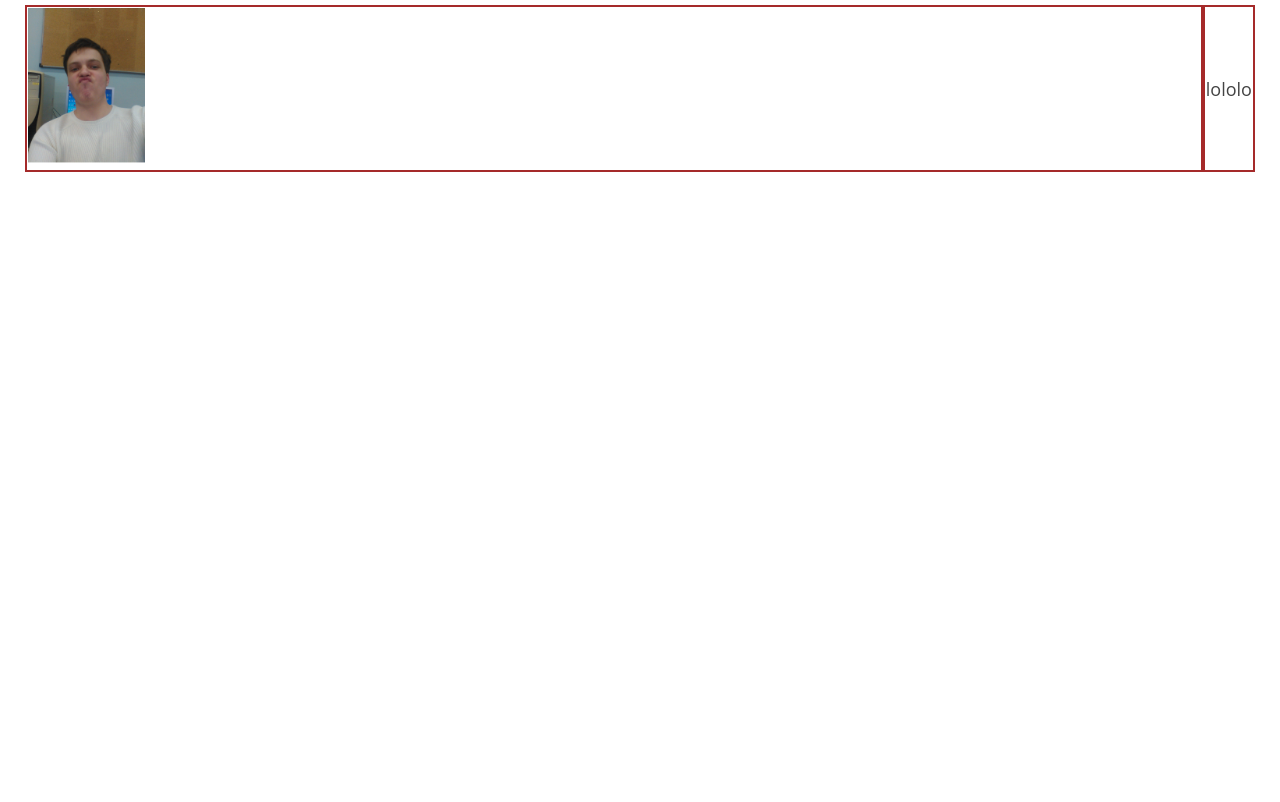
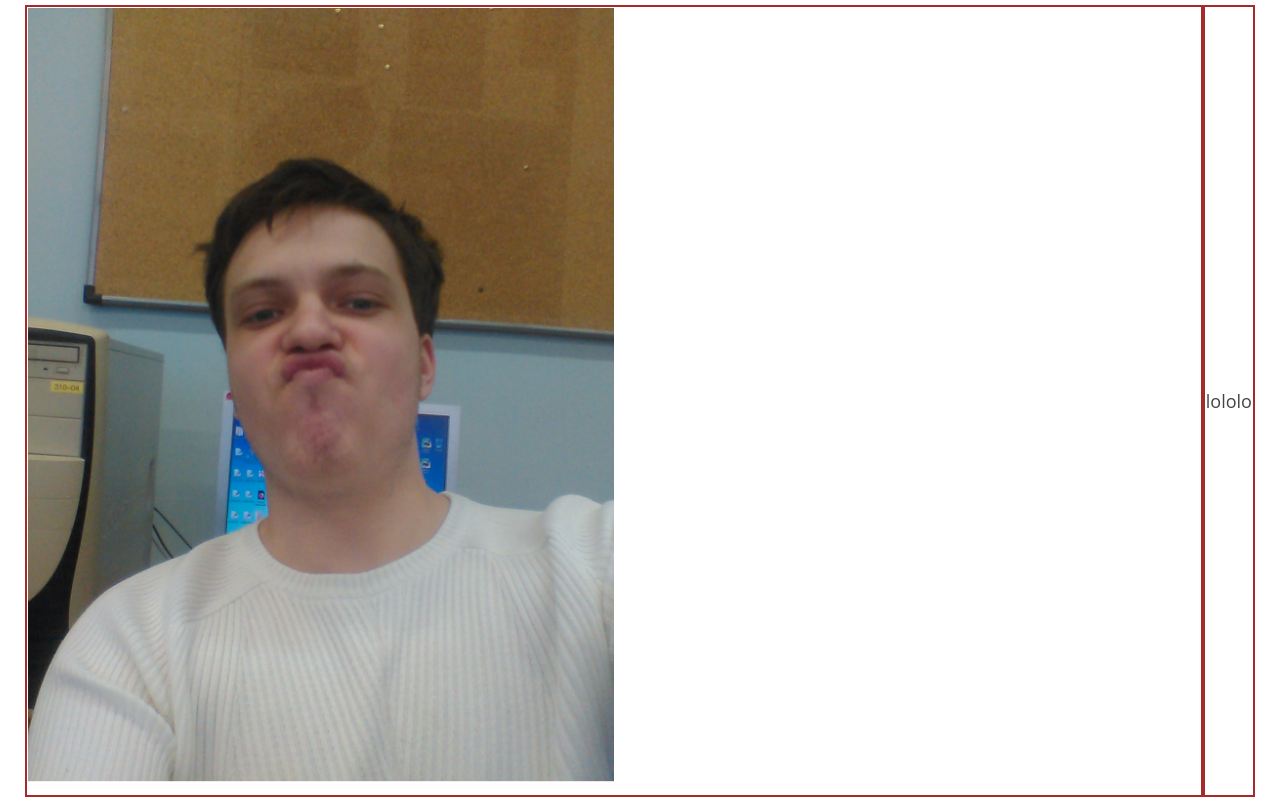
Before and after one commit to Bebekalka/Bebekalka.github.io, a plain HTML site: page index.html in a window 1280 px wide. Drawn offline with Linux system fonts and the light colour scheme.

Commit message:
Update style.css

```diff
--- a/style.css
+++ b/style.css
@@ -10,5 +10,5 @@ td {
   border: 2px solid brown;
 }
 .mypht{
-  width: 10%;
+  width: 50%;
 }
```
